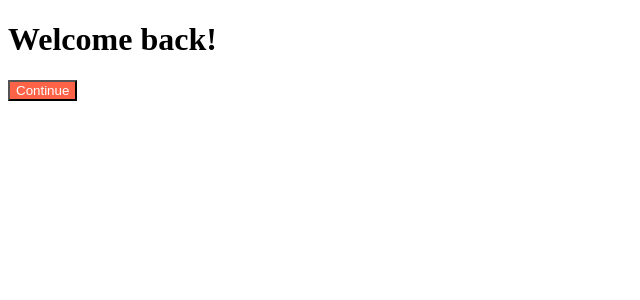
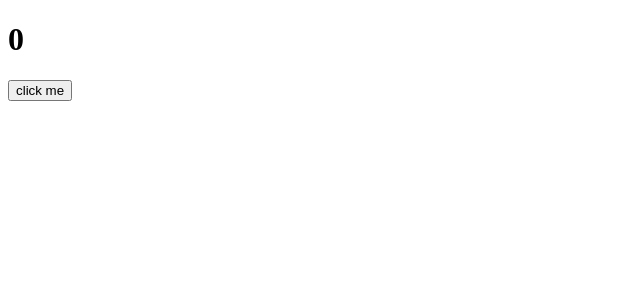
Before and after one commit to seokan-jeong/react-for-beginners, a React (Create React App) app in the folder myapp/: page / in a window 1280 px wide. Shown: the top 300 px of the page, without its empty margins (0-640 px from the left). Built offline with nearby package versions, Linux system fonts and the light colour scheme.

Commit message:
6.0 EFFECTS Introduction

```diff
--- a/myapp/src/App.js
+++ b/myapp/src/App.js
@@ -1,11 +1,13 @@
-import Button from "./Button";
-import styles from "./App.module.css"
+import { useState } from "react";
 
 function App() {
+  const [counter, setValue] = useState(0);
+  const onClick = () => setValue((prev) => prev + 1);
+  console.log("call an api");
   return (
     <div>
-      <h1 styles={styles.title}>Welcome back!</h1>
-      <Button text={"Continue"} />
+      <h1>{counter}</h1>
+      <button onClick={onClick}>click me</button>
     </div>
   );
 }
--- a/myapp/src/App.module.css
+++ /dev/null
@@ -1,3 +0,0 @@
-.title {
-    font-size: 18px;
-}
--- a/myapp/src/Button.js
+++ /dev/null
@@ -1,12 +0,0 @@
-import PropTypes from "prop-types";
-import styles from "./Button.module.css";
-
-function Button({ text }) {
-  return <button className={styles.btn}>{text}</button>;
-}
-
-Button.propTypes = {
-  text: PropTypes.string.isRequired,
-};
-
-export default Button;
--- a/myapp/src/Button.module.css
+++ /dev/null
@@ -1,4 +0,0 @@
-.btn {
-    color: white;
-    background-color: tomato;
-}
```
